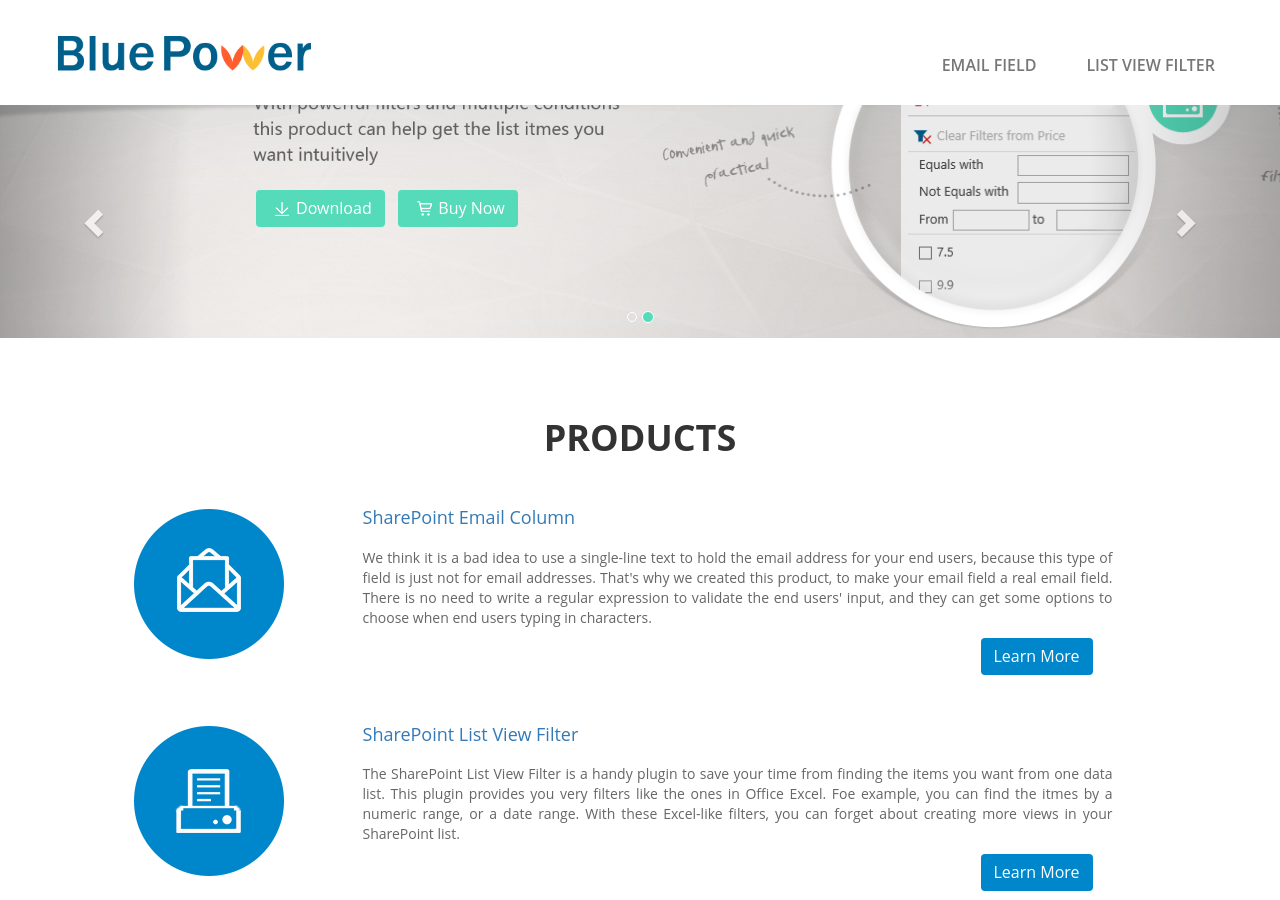
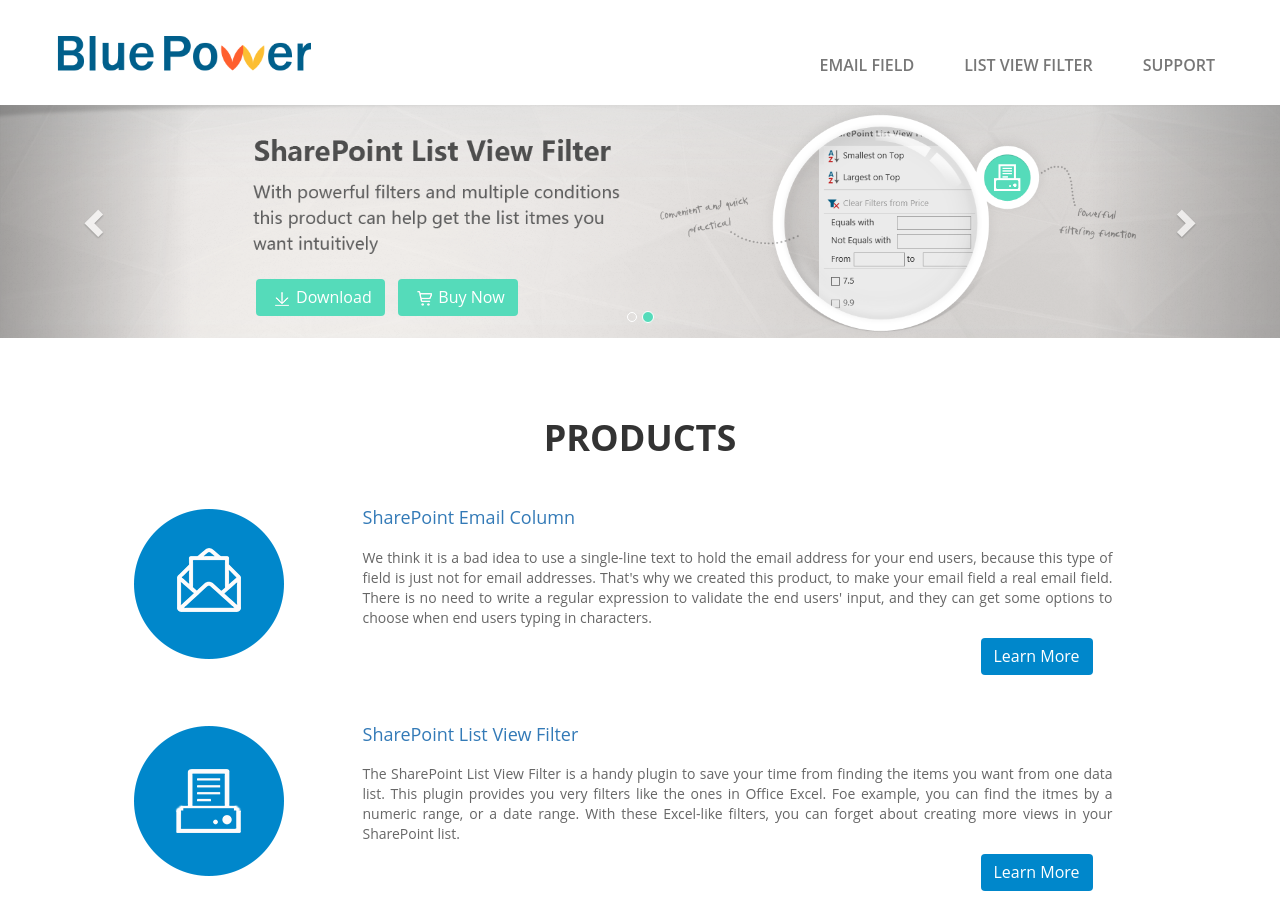
Before and after one commit to raymondlee915/raymondlee915.github.io, a Jekyll site: the page built from index.html, in a window 1280 px wide and 900 px high. Built offline with Jekyll 4.4.1, drawn with Linux system fonts in a browser that asks for light colours; nearby versions of some CDN libraries.

Commit message:
修改了banner不能适应多分辨率的问题

```diff
--- a/_includes/email-column-banner.html
+++ b/_includes/email-column-banner.html
@@ -2,7 +2,7 @@
 <div class="carousel-caption">
 
     <div class="row">
-        <div class="col-lg-8 col-md-8 col-xs-12 col-sm-12">
+        <div class="col-lg-6 col-md-6 col-xs-12 col-sm-12" style="padding-top:0.32rem;">
             <div class="banner01_left">
                 <div class="img_tips" style="margin-left: -15px;">
                   <img src="assets/images/banner_tips.png" class="img-responsive" />
@@ -15,9 +15,9 @@
                 </p>
             </div>
         </div>
-        <div class="col-lg-4 col-md-4  xs_none">
-            <div class="banner01_right"  style="margin-top: -60px;position:relative">
-                <img src="assets/images/banner_01pic01.png" class="img-responsive" />
+        <div class="col-lg-6 col-md-6 xs_none">
+            <div class="banner01_right">
+                <img src="assets/images/banner_01pic01.png" style="width:3.61rem;max-width: inherit;margin-left:2rem;"  class="img-responsive" />
             </div>
         </div>
     </div>
--- a/_includes/head.html
+++ b/_includes/head.html
@@ -21,4 +21,7 @@
    ga('send', 'pageview');
 
  </script>
+ <script>
+document.documentElement.style.fontSize = document.documentElement.clientWidth / 19.2 + 'px';
+ </script>
 </head>
--- a/_includes/header.html
+++ b/_includes/header.html
@@ -18,6 +18,7 @@
                   <ul class="nav navbar-nav navbar-right">
                       <li  menuItem="emailField" ><a href="sharepoint-email-field.html">EMAIL  FIELD <span class="sr-only">(current)</span></a></li>
                       <li  menuItem="listViewFilter"><a href="sharepoint-list-view-filter.html">LIST  VIEW  FILTER</a></li>
+                      <li  menuItem="support"><a href="sharepoint-bluepower-support.html">SUPPORT</a></li>
                       <!-- <li><a href="mailto:sales@bluepowersolutions.com">
                           <img src="assets/images/icon_top_message.png" />
                       </a></li> -->
--- a/_includes/list-view-filter-banner.html
+++ b/_includes/list-view-filter-banner.html
@@ -2,7 +2,7 @@
 <div class="carousel-caption">
 
     <div class="row">
-        <div class="col-lg-6 col-md-6 col-xs-12 col-sm-12">
+        <div class="col-lg-6 col-md-6 col-xs-12 col-sm-12"  style="padding-top:0.5rem;">
             <div class="banner01_left">
                 <div class="img_tips" style="margin-left: -15px;">
                   <img src="assets/images/listfilter/text.png" class="img-responsive" />
@@ -16,8 +16,8 @@
             </div>
         </div>
         <div class="col-lg-6 col-md-6  xs_none">
-            <div class="banner01_right" style="margin-top: -60px;position:relative">
-                <img src="assets/images/listfilter/logo.png" style="width:724px;max-width: inherit;" class="img-responsive" />
+            <div class="banner01_right">
+                <img src="assets/images/listfilter/logo.png" style="width:7.24rem;max-width: inherit;" class="img-responsive" />
             </div>
         </div>
     </div>
```
